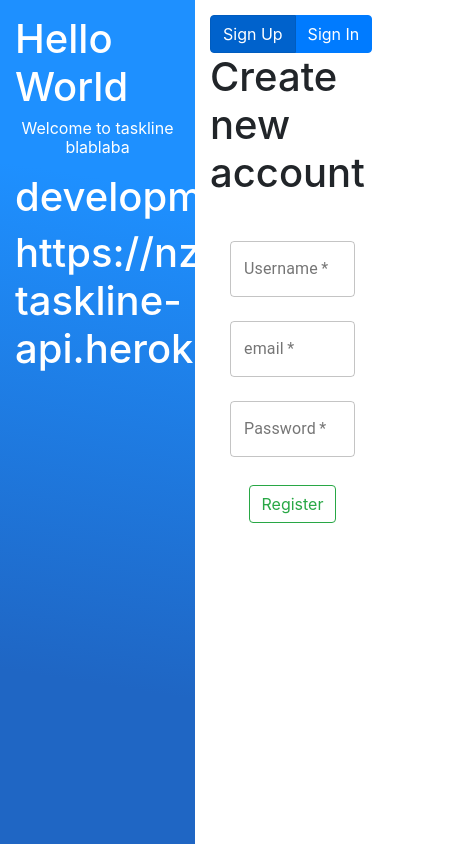
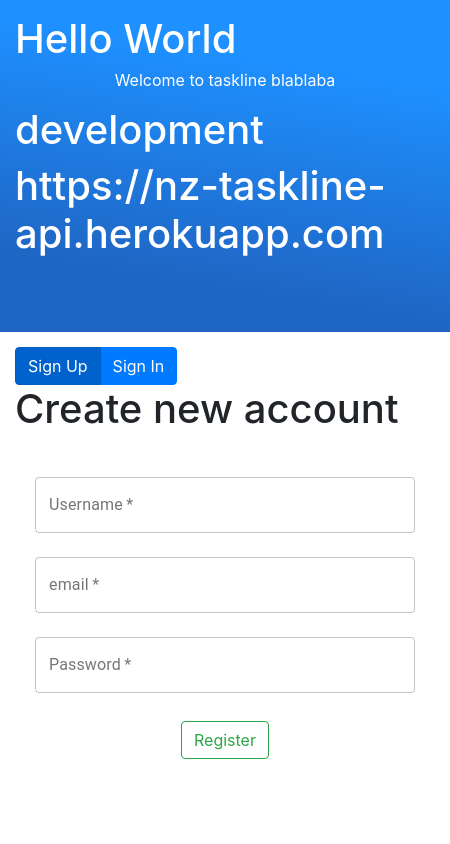
Before and after one commit to nzawirski/TaskLine, a React (Create React App) app: page / in a window 390 px wide. Shown: the whole page, 450 px wide, since content can reach past the window. Built offline with nearby package versions, Linux system fonts and the light colour scheme.

Commit message:
Make LP responsive
I know it's an old abandoned project, but i just stumbled onto it and couldn't stant those ridiculous styling it had 🙄

```diff
--- a/src/components/LandingPage.js
+++ b/src/components/LandingPage.js
@@ -10,6 +10,7 @@
     render() {
         const partent = {
             display: "flex",
+            flexWrap: 'wrap',
             width: "100%",
             height: "100%",
             position: "absolute",
@@ -19,13 +20,14 @@
             margin: "0px",
             padding: "15px",
             color: "white",
-            width: "50%",
-
+            flex: "1",
+            minWidth: "450px"
         }
         const rightDiv = {
             margin: "0px",
             padding: "15px",
-            width: "50%",
+            flex: "1",
+            minWidth: "450px"
         }
 
         //form button toggle
```
